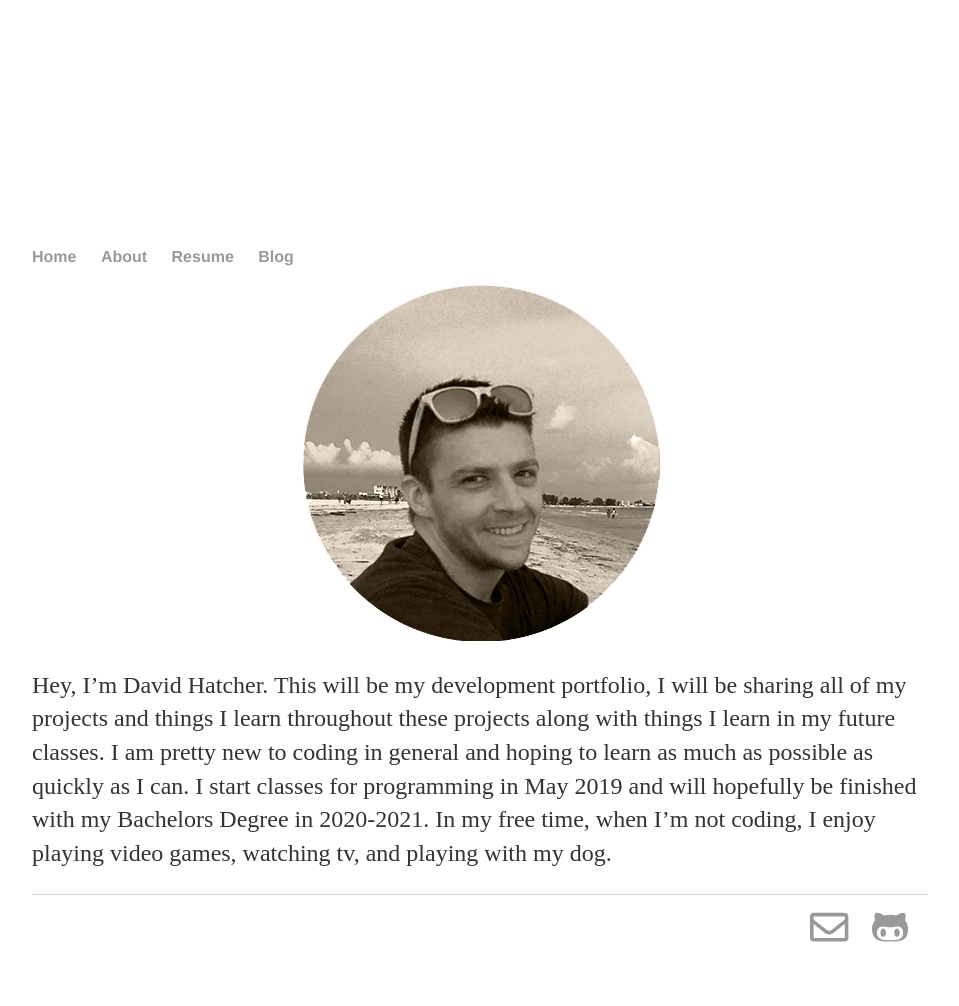
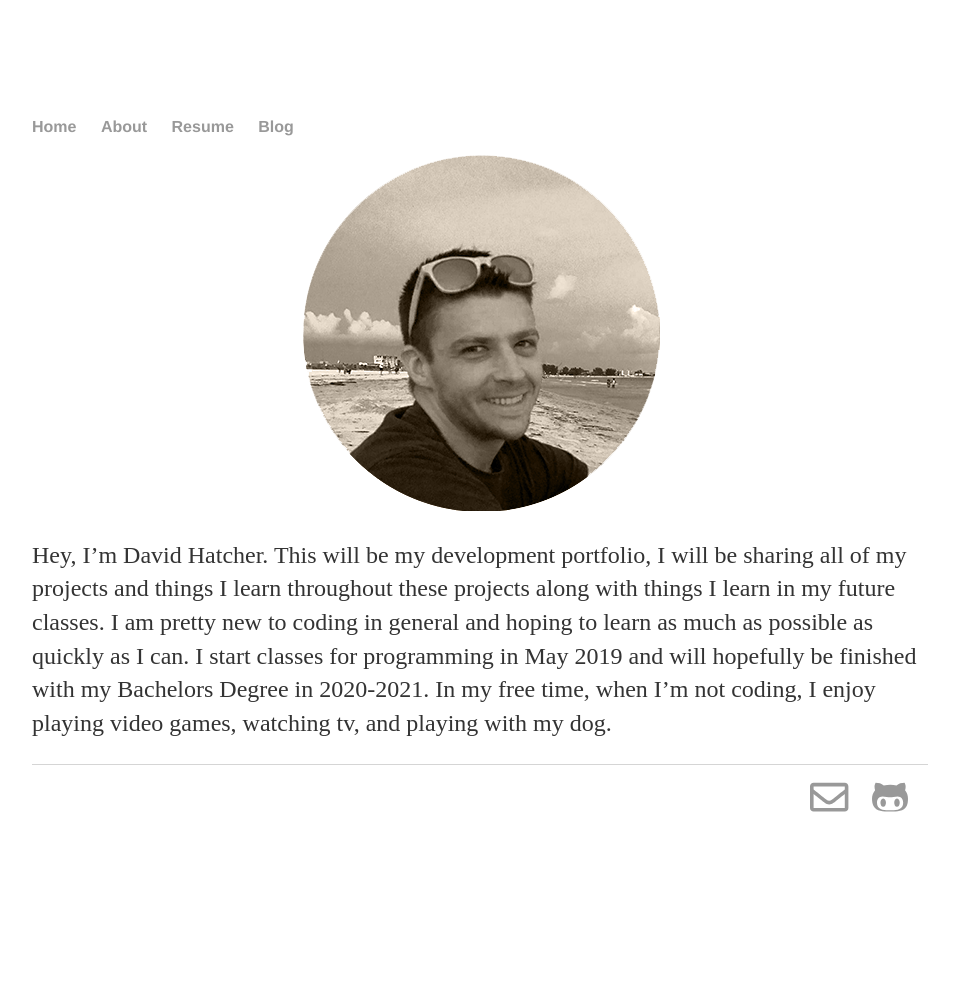
Before and after one commit to David-Hatcher/David-Hatcher.github.io, a Jekyll site: the page built from about/index.md, in a window 1280 px wide. Shown: the whole page, without its empty margins (160-1119 px from the left). Built offline with Jekyll 4.4.1, drawn with Linux system fonts in a browser that asks for light colours; nearby versions of some CDN libraries; after the commit the page ends 900 px from its top, so only the background shows below that.

```diff
--- a/_layouts/default.html
+++ b/_layouts/default.html
@@ -9,7 +9,7 @@
     {% include analytics.html %}
 </head>
 <body>
-	<svg xmlns="http://www.w3.org/2000/svg" id="logo" viewBox="0 0 1252 600" width="350px">
+	<svg xmlns="http://www.w3.org/2000/svg" id="logo" viewBox="0 0 1252 135" width="350px">
 		<path fill="none" d="" />
 	</svg>
 	<nav>
--- a/assets/js/site.js
+++ b/assets/js/site.js
@@ -19,8 +19,8 @@ window.onload = function () {
 		var logoTitleContainer = l.text(0, '98%', '');
 		var possible = "-+*/|}{[]~\\\":;?/.><=+-_)(*&^%$#@!)}";
 		logoTitleContainer.attr({
-			fontSize: 180,
-			//fontFamily: 'Dosis',
+			fontSize: 185,
+			fontFamily: 'Helvetica',
 			fontWeight: '600'
 		});
 
--- a/index.html
+++ b/index.html
@@ -3,6 +3,6 @@ layout: default
 title: David Hatcher | Junior Developer
 ---
 <div class="blurb">
-    <h1>Hi there, I'm David Hatcher!</h1>
+	<h1>Hello!</h1>
     <p>Welcome to my development portfolio! As I work on more and more projects I will be posting them on here along with information about the various things I work on in my blog. Check back for updates!</p>
 </div>
```
